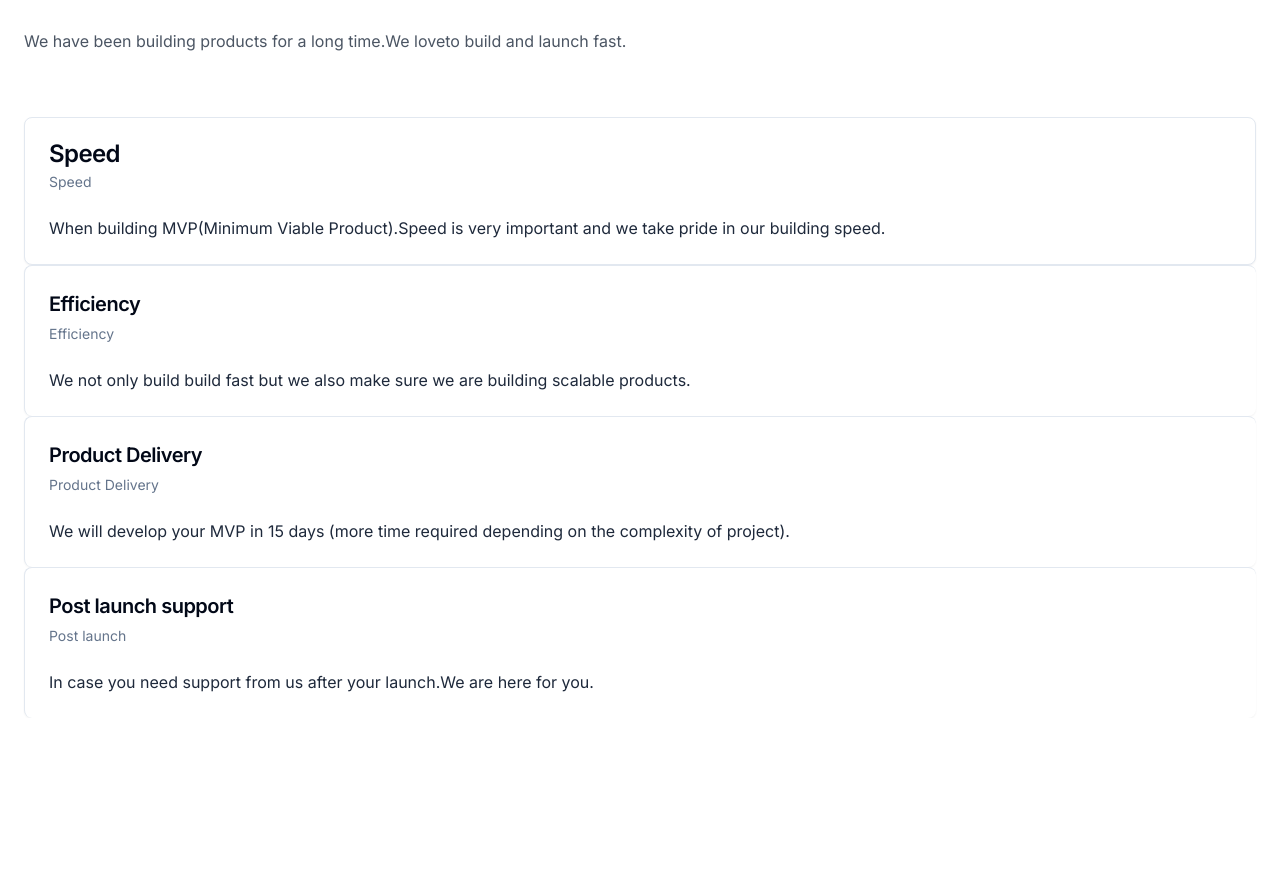
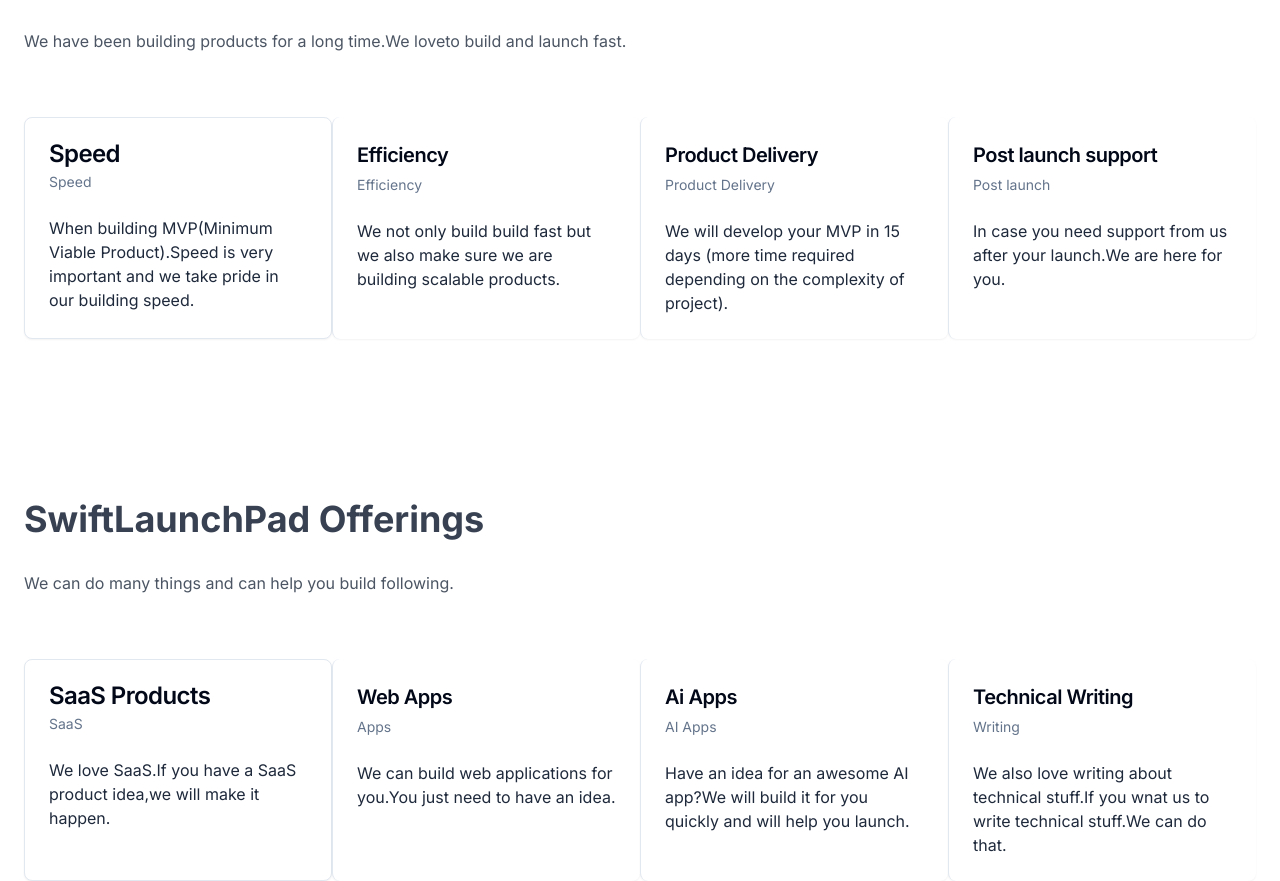
Before and after one commit to wolfgunblood/mvp-in-days, a Next.js app: page / in a window 1280 px wide. Shown: the part 1003-1884 px from the top of the page. Before the commit the page ends 1721 px from the top, so only its background shows below. Built offline with nearby package versions, Linux system fonts and the light colour scheme.

Commit message:
Added offering Section

```diff
--- a/app/page.tsx
+++ b/app/page.tsx
@@ -1,4 +1,5 @@
 import Hero from "@/components/Hero";
+import OfferingPage from "@/components/OfferingPage";
 import WorkPage from "@/components/WorkPage";
 import Image from "next/image";
 
@@ -7,6 +8,7 @@
     <main className="space-y-40 mb-0">
       <Hero />
       <WorkPage />
+      <OfferingPage />
     </main>
   );
 }
--- /dev/null
+++ b/components/OfferingPage.tsx
@@ -0,0 +1,56 @@
+import React from 'react'
+import { Card, CardContent, CardDescription, CardHeader, CardTitle } from '@/components/ui/card'
+
+const OfferingPage = () => {
+    return (
+        <div className='relative' id='work'>
+            <div className='max-w-7xl mx-auto px-6 md:px-12 xl:px-6'>
+                <div className='md:w-2/3 lg:1/2'>
+                    <h2 className='my-8 text-2xl font-bold text-gray-700 md:text-4xl'>SwiftLaunchPad Offerings</h2>
+                    <p className='text-gray-600'>We can do many things and can help you build following.</p>
+                </div>
+                {/* <div className='mt-16 flex flex-col md:flex-row gap-2 divide-x divide-y rounded-3xl'> */}
+                <div className='mt-16 grid divide-x divide-y rounded-3xl sm:grid-cols-2 lg:grid-cols-4 lg:divide-y-0 xl:grid-cols-4'>
+                    <Card>
+                        <CardHeader>
+                            <CardTitle>SaaS Products</CardTitle>
+                            <CardDescription>SaaS</CardDescription>
+                        </CardHeader>
+                        <CardContent>
+                            <p className='text-slate-800'>We love SaaS.If you have a SaaS product idea,we will make it happen.</p>
+                        </CardContent>
+                    </Card>
+                    <Card>
+                        <CardHeader>
+                            <CardTitle className='text-xl font-semibold'>Web Apps</CardTitle>
+                            <CardDescription>Apps</CardDescription>
+                        </CardHeader>
+                        <CardContent>
+                            <p className='text-slate-800'>We can build web applications for you.You just need to have an idea.</p>
+                        </CardContent>
+                    </Card>
+                    <Card >
+                        <CardHeader>
+                            <CardTitle className='text-xl font-semibold'>Ai Apps</CardTitle>
+                            <CardDescription>AI Apps</CardDescription>
+                        </CardHeader>
+                        <CardContent>
+                            <p className='text-slate-800'>Have an idea for an awesome AI app?We will build it for you quickly and will help you launch.</p>
+                        </CardContent>
+                    </Card>
+                    <Card >
+                        <CardHeader>
+                            <CardTitle className='text-xl font-semibold'>Technical Writing</CardTitle>
+                            <CardDescription>Writing</CardDescription>
+                        </CardHeader>
+                        <CardContent>
+                            <p className='text-slate-800'>We also love writing about technical stuff.If you wnat us to write technical stuff.We can do that.</p>
+                        </CardContent>
+                    </Card>
+                </div>
+            </div>
+        </div>
+    )
+}
+
+export default OfferingPage
--- a/components/WorkPage.tsx
+++ b/components/WorkPage.tsx
@@ -10,7 +10,7 @@
                     <p className='text-gray-600'>We have been building products for a long time.We loveto build and launch fast.</p>
                 </div>
                 {/* <div className='mt-16 flex flex-col md:flex-row gap-2 divide-x divide-y rounded-3xl'> */}
-                <div className='mt-16 grid divide-x divide-y rounded-3xl'>
+                <div className='mt-16 grid divide-x divide-y rounded-3xl sm:grid-cols-2 lg:grid-cols-4 lg:divide-y-0 xl:grid-cols-4'>
                     <Card>
                         <CardHeader>
                             <CardTitle>Speed</CardTitle>
```
